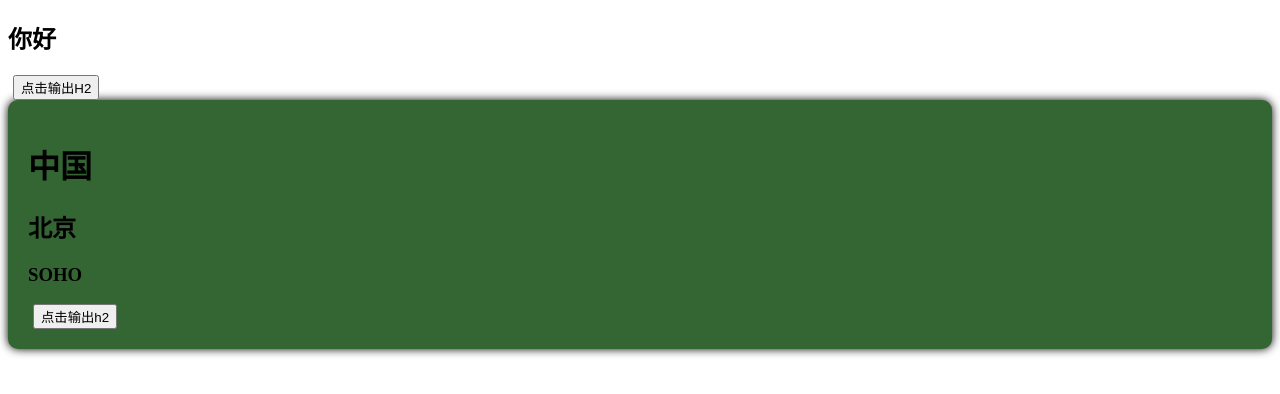
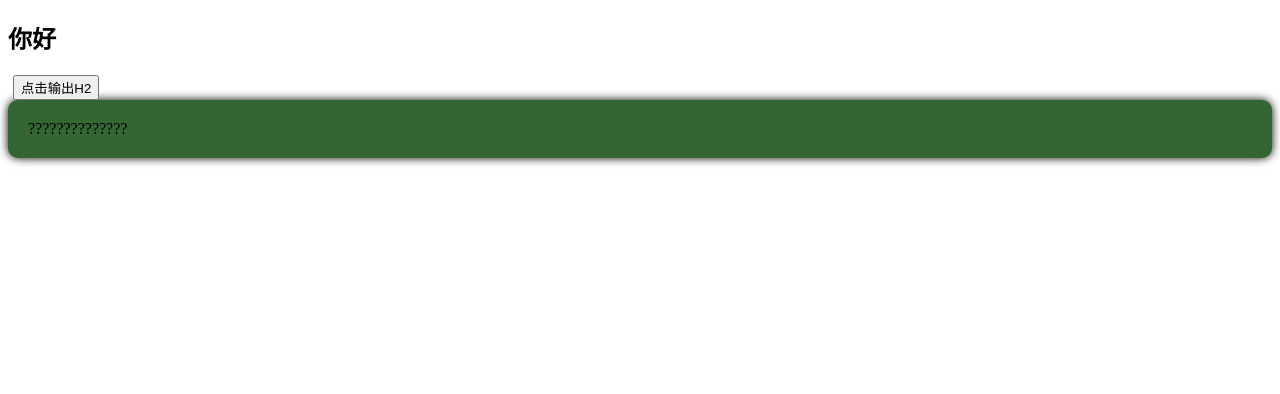
Before and after one commit to zhumengyangi/vue3_study, a Vue app: page / in a window 1280 px wide. Shown: the top 394 px of the page. Built offline with nearby package versions, Linux system fonts and the light colour scheme.

Commit message:
ts 初始化类型

```diff
--- a/src/components/Preson.vue
+++ b/src/components/Preson.vue
@@ -1,29 +1,18 @@
 <template>
     <div class="person">
-        <h1>中国</h1>
-        <h2 ref="title2">北京</h2>
-        <h3>SOHO</h3>
-        <button @click="showLog">点击输出h2</button>
+        ??????????????
     </div>
 </template>
 
 
 <script lang="ts" setup name="Person">
-import { ref, defineExpose } from 'vue'
+import { type PersonInter, type Persons } from '@/types'
 
-// ref 可以用在普通HTML标签上（获取：DMO节点）
-// 也可以用在组件标签上（获取：组件实例对象）
-let title2 = ref()
-let a = ref(0)
-let b = ref(1)
-let c = ref(2)
-let d = ref(3)
-
-function showLog() {
-    console.log(title2.value)
-}
-
-defineExpose({a,b,c})
+let personList: Persons = [
+    { id: 'asdidlj1idfd1', name: '张三', age: 70 },
+    { id: 'asdidlj1idfd2', name: '李四', age: 18 },
+    { id: 'asdidlj1idfd3', name: '王五', age: 3 }
+]
 </script>
 
 
--- /dev/null
+++ b/src/types/index.ts
@@ -0,0 +1,10 @@
+// 定义一个接口，用于限制 person 对象的具体属性
+export interface PersonInter {
+    id: string,
+    name: string,
+    age: number
+}
+
+// 自定义类型
+// export type Persons = Array<PersonInter>
+export type Persons = PersonInter[]
```
